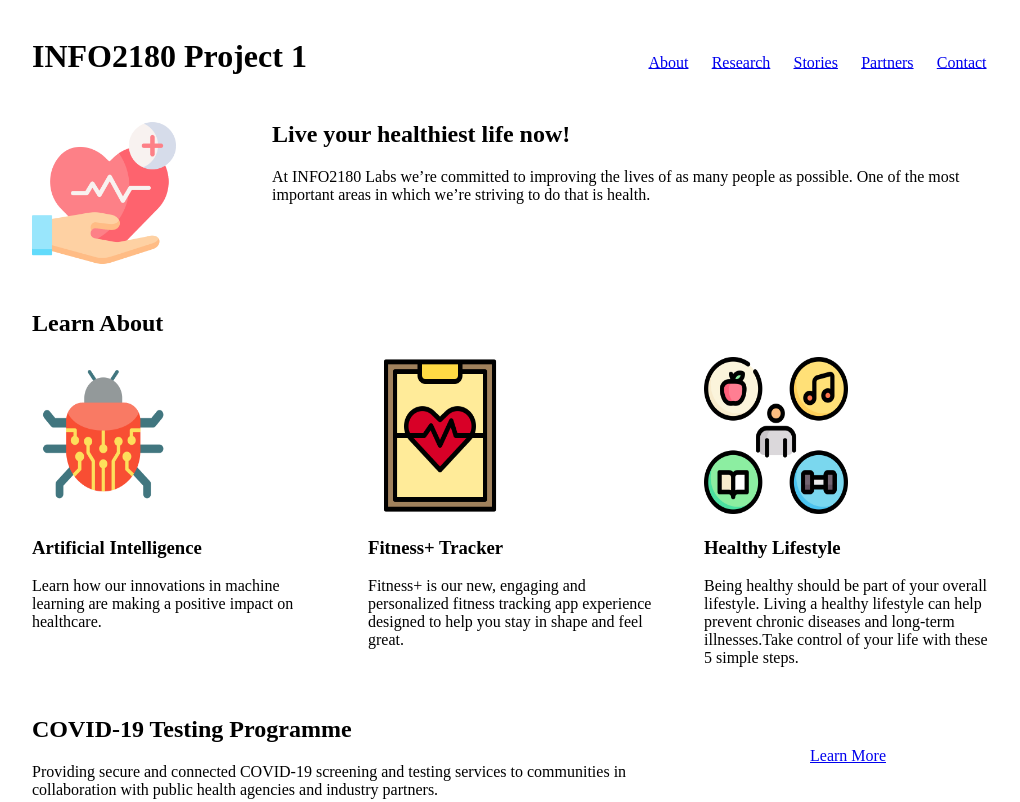
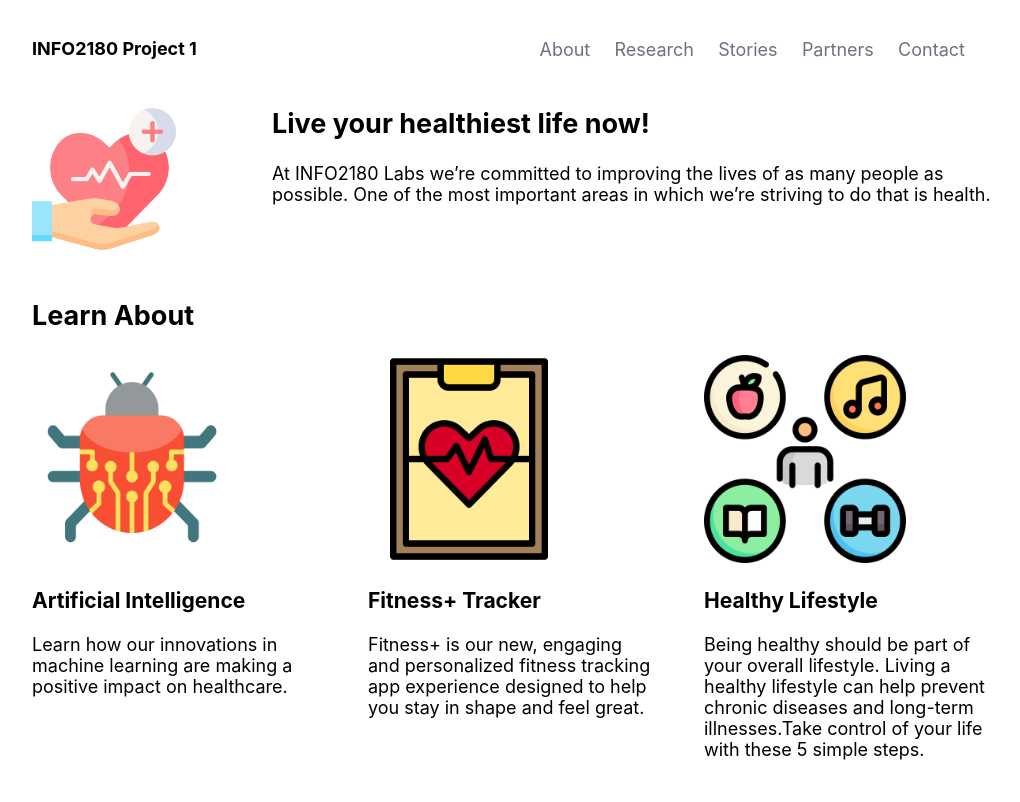
Before and after one commit to Kieranator5050/info2180-project1, a plain HTML site: page index.html in a window 1280 px wide. Shown: the top 802 px of the page, without its empty margins (128-1148 px from the left). Drawn offline with Linux system fonts and the light colour scheme.

Commit message:
Nav Bar Styled

```diff
--- a/styles.css
+++ b/styles.css
@@ -1,7 +1,12 @@
 /* Add your CSS to this file */
 body {
-    font-size: 16px;
+    font-family: -apple-system, BlinkMacSystemFont, "Segoe UI", Roboto, "Helvetica Neue", Arial, "Noto Sans", sans-serif;
+    font-size: 18px;
     margin: 0;
+}
+
+a {
+  text-decoration: none;
 }
 
 .container {
@@ -13,23 +18,34 @@ body {
 /*Defaulting images to preset*/
 img {
   height: 50%;
-  width: 50%;
+  width: 70%;
 }
 
 /*Header => Nav Bar"*/
+header {
+  background-color: white;
+}
 header > div {
   padding-top: 3%;
 }
 h1, nav, nav > ul, nav > ul > li {
   display: inline;
+  font-size: 18px;
 }
 nav > ul {
   left: 30%;
   position: relative;
 }
 nav > ul > li{
+  font-size: 18px;
   list-style-type: none;
   padding: 1%;
+}
+nav > ul > li > a {
+  color: #6b7280;
+}
+nav > ul > li > a:hover{
+  color: #5A67DB;
 }
 
 /*Main*/
```
